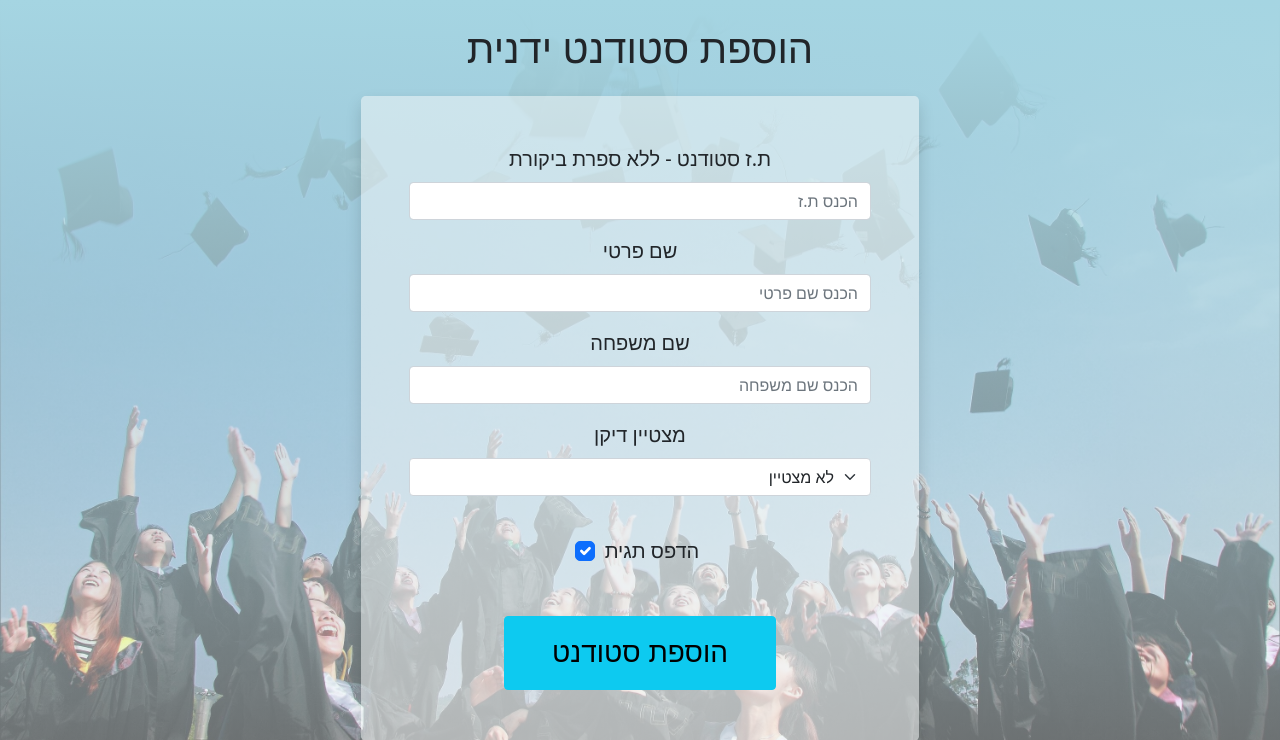
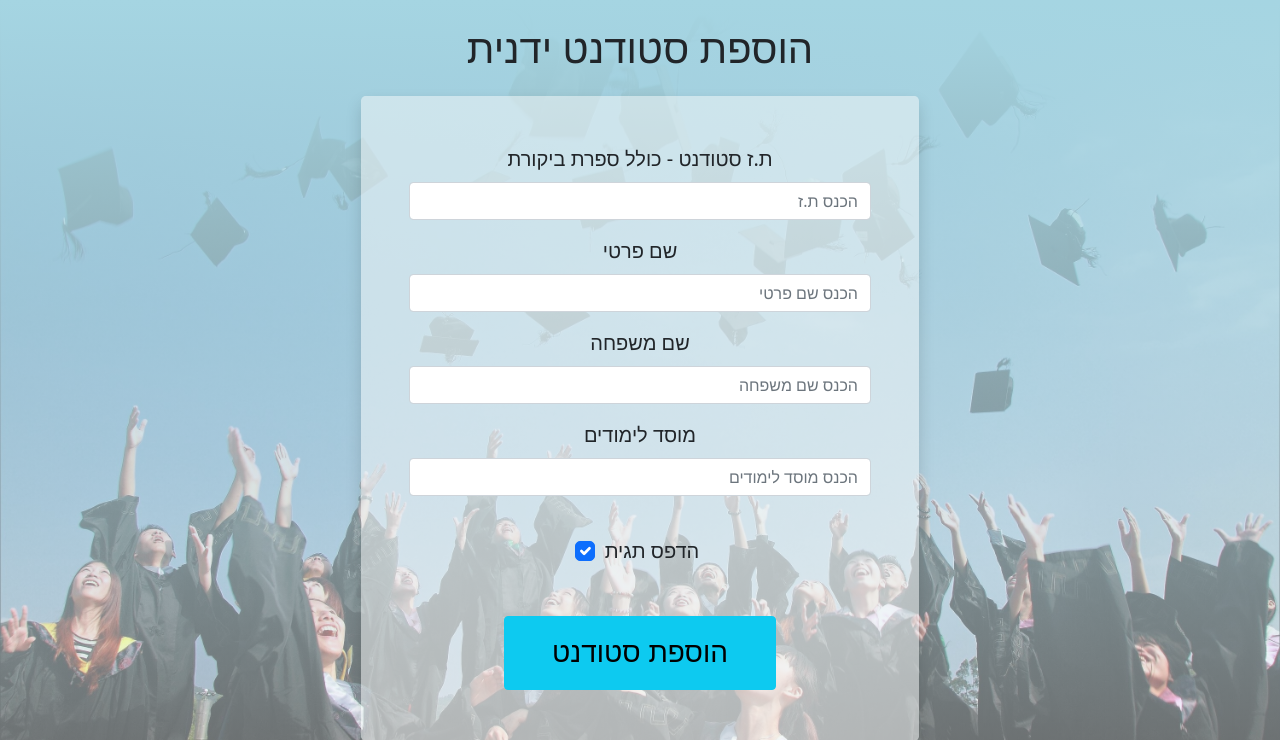
Before and after one commit to Yinon-bar/10dance, a PHP site: page /admin/add_student.html in a window 1280 px wide. Shown: the top 740 px of the page. Run offline with PHP 8.4, Linux system fonts and the light colour scheme.

Commit message:
added institute

```diff
--- a/admin/add_student.html
+++ b/admin/add_student.html
@@ -22,7 +22,7 @@
         class="col-md-6 p-lg-5 bg-light bg-opacity-50 rounded-3 mx-auto shadow"
       >
         <div class="mb-3">
-          <label class="form-label fs-5">ת.ז סטודנט - ללא ספרת ביקורת</label>
+          <label class="form-label fs-5">ת.ז סטודנט - כולל ספרת ביקורת</label>
           <input
             placeholder="הכנס ת.ז"
             type="text"
@@ -54,12 +54,15 @@
 
         <div class="mb-3">
           <label class="form-label fs-5" for="inputGroupSelect02"
-            >מצטיין דיקן</label
+            >מוסד לימודים</label
           >
-          <select class="form-select" id="id_if_dikan" required>
-            <option value="1" selected>לא מצטיין</option>
-            <option value="2">מצטיין</option>
-          </select>
+          <input
+            placeholder="הכנס מוסד לימודים"
+            type="text"
+            class="form-control"
+            id="id_if_dikan"
+            required
+          />
         </div>
         <div class="form-check">
           <label class="form-check-label fs-5 m-4" for="flexCheckChecked">
--- a/php/add_students.php
+++ b/php/add_students.php
@@ -24,11 +24,11 @@ switch ($_SERVER["REQUEST_METHOD"]) {
     $body->t_z_id = $conn->escape_string($body->t_z_id);
     $body->first = $conn->escape_string($body->first);
     $body->last = $conn->escape_string($body->last);
-    // $body->if_dikan = $conn->escape_string($body->if_dikan);
+    $body->if_dikan = $conn->escape_string($body->if_dikan);
 
 
     // $query = "INSERT INTO students (t_z_id,first,last,if_dikan,arrive) VALUES ('$body->t_z_id','$body->first','$body->last',$body->if_dikan,0)";
-    $query = "INSERT INTO geo (t_z_id,first,last,arrive) VALUES ('$body->t_z_id','$body->first','$body->last',1)";
+    $query = "INSERT INTO geo (t_z_id,first,last,if_dikan ,arrive) VALUES ('$body->t_z_id','$body->first', '$body->last','$body->if_dikan',1)";
     $result_insert = $conn->query($query);
     if ($result_insert > 0) {
       echo json_encode("{'status':'ok'}");
--- a/php/connect.php
+++ b/php/connect.php
@@ -4,7 +4,7 @@ header('Content-Type: text/html; charset=utf-8');
 $dbhost = "localhost:3306";
 $dbuser = "zerdance_yinon";
 $dbpass = "dance053508384";
-$dbname = "zerdance_dec_geo";
+$dbname = "zerdance_geo_try";
 
 
 $conn = mysqli_connect($dbhost, $dbuser, $dbpass, $dbname);
--- a/script/addStudent.js
+++ b/script/addStudent.js
@@ -7,6 +7,7 @@ const id_form = document.querySelector("#id_form");
 const inputId = document.querySelector("#id_t_z_id");
 const inputFirstName = document.querySelector("#id_first");
 const inputLastName = document.querySelector("#id_last");
+const inputIfDikan = document.querySelector("#id_if_dikan");
 
 id_form.onsubmit = async (e) => {
   e.preventDefault();
@@ -18,7 +19,7 @@ id_form.onsubmit = async (e) => {
     t_z_id: validId,
     first: inputFirstName.value,
     last: inputLastName.value,
-    // if_dikan: document.querySelector("#id_if_dikan").value,
+    if_dikan: inputIfDikan.value,
   };
   const t_z_id = bodyData.t_z_id;
   try {
```
